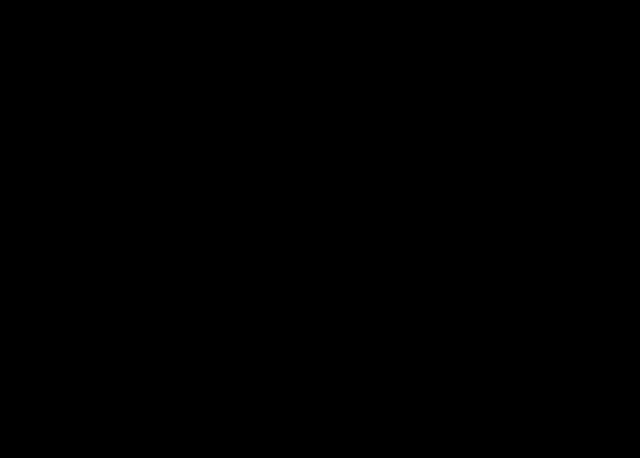
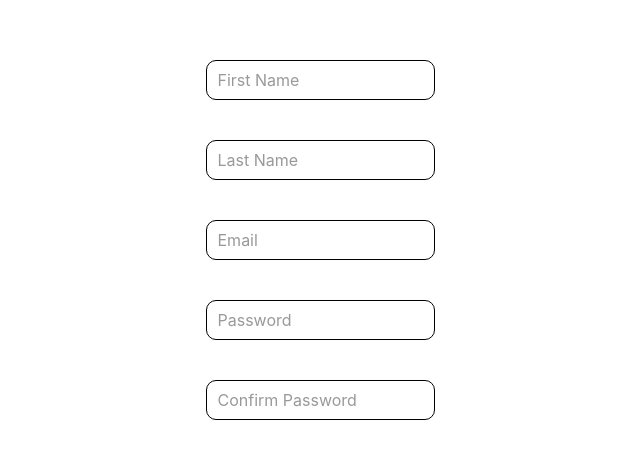
Before and after one commit to AlexanderDGeorge/ToDoodle, a React (Create React App) app in the folder web/: page / in a window 1280 px wide. Shown: the part 160-618 px from the top of the page, without its empty margins (320-960 px from the left). Built offline with nearby package versions, Linux system fonts and the light colour scheme.

Commit message:
add form fields and errors

```diff
--- a/web/package.json
+++ b/web/package.json
@@ -11,7 +11,9 @@
         "firebase": "^7.16.0",
         "react": "^16.13.1",
         "react-dom": "^16.13.1",
+        "react-icons": "^3.10.0",
         "react-scripts": "3.4.1",
+        "react-spring": "^8.0.27",
         "styled-components": "^5.1.1",
         "typescript": "^3.7.5"
     },
--- a/web/src/App.tsx
+++ b/web/src/App.tsx
@@ -1,12 +1,19 @@
 import React from "react";
 import styled from "styled-components";
+import SignUp from "./Auth/SignUp";
 
 const AppDiv = styled.div`
     height: 100%;
     width: 100%;
-    background-color: black;
+    display: flex;
+    justify-content: center;
+    align-items: center;
 `;
 
 export default function App() {
-    return <AppDiv></AppDiv>;
+    return (
+        <AppDiv>
+            <SignUp />
+        </AppDiv>
+    );
 }
--- /dev/null
+++ b/web/src/Auth/FormError.tsx
@@ -0,0 +1,72 @@
+import React, { useEffect, useState } from "react";
+import styled from "styled-components";
+import { AiOutlineExclamation } from "react-icons/ai";
+
+const FormErrorWrapper = styled.div`
+    position: absolute;
+    height: 25px;
+    width: 25px;
+    border-radius: 50%;
+    top: 5px;
+    right: 5px;
+    background-color: #cc0000;
+    display: flex;
+    justify-content: center;
+    align-items: center;
+    svg {
+        fill: white;
+        height: 20px;
+        width: auto;
+    }
+`;
+
+const ErrorModalWrapper = styled.div`
+    position: absolute;
+    top: -5px;
+    right: -5px;
+    height: 38px;
+    width: 186px;
+    border-radius: 10px;
+    border: 1px solid white;
+    background: #cc0000;
+    color: white;
+    display: flex;
+    align-items: center;
+`;
+
+export default function FormError(props: { error: string; label: string }) {
+    const { error, label } = props;
+    const [showError, setShowError] = useState(false);
+    const id = label + "error";
+
+    useEffect(() => {
+        const formError = document.getElementById(id);
+        const handleEnter = () => setShowError(true);
+        const handleLeave = () => setShowError(false);
+        formError?.addEventListener("mouseenter", handleEnter);
+        formError?.addEventListener("mouseleave", handleLeave);
+        return () => {
+            formError?.removeEventListener("mouseenter", handleEnter);
+            formError?.removeEventListener("mouseenter", handleLeave);
+        };
+    }, []);
+
+    return (
+        <FormErrorWrapper
+            id={id}
+            style={error ? { opacity: 1 } : { opacity: 0 }}
+        >
+            <AiOutlineExclamation />
+            {showError ? <ErrorModal error={error} /> : null}
+        </FormErrorWrapper>
+    );
+}
+
+function ErrorModal(props: { error: string }) {
+    const { error } = props;
+    return (
+        <ErrorModalWrapper>
+            <p style={{ paddingLeft: 10 }}>{error}</p>
+        </ErrorModalWrapper>
+    );
+}
--- /dev/null
+++ b/web/src/Auth/FormField.tsx
@@ -0,0 +1,93 @@
+import React, { useState } from "react";
+import styled from "styled-components";
+import { useSpring, animated } from "react-spring";
+import FormError from "./FormError";
+
+interface FormFieldProps {
+    label: string;
+    state: string;
+    setState: any;
+    type: string;
+    required: boolean;
+    min?: number;
+    max?: number;
+}
+
+const FormFieldWrapper = styled.div`
+    position: relative;
+    display: flex;
+    flex-direction: column;
+    align-items: flex-start;
+    margin: 40px 20px;
+    > * {
+        font-size: 16px;
+    }
+    > label {
+        position: absolute;
+        z-index: -1;
+        padding: 10px 10px 10px 12px;
+    }
+    > input {
+        outline: none;
+        border-radius: 10px;
+        padding: 10px;
+        background-color: transparent;
+        border: 1px solid black;
+        &:focus {
+            border: 1px solid #0000ee;
+        }
+    }
+`;
+
+export default function FormField(props: FormFieldProps) {
+    const { label, state, setState, type, required, min, max } = props;
+    const initialState = {
+        color: "#999",
+        transform: "translateY(0px)",
+    };
+    const [error, setError] = useState("");
+    const [spring, setSpring] = useSpring(() => initialState);
+
+    function errorCheck() {
+        if (required && !state) {
+            setError("Required");
+        } else if (min && state.length < min) {
+            setError("That's too short");
+        } else if (max && state.length > max) {
+            setError("That's too long");
+        } else {
+            setError("");
+        }
+    }
+
+    function handleFocus() {
+        setSpring({
+            color: "black",
+            transform: "translateY(-40px)",
+        });
+    }
+
+    function handleBlur() {
+        errorCheck();
+        if (state) return;
+        setSpring(initialState);
+    }
+
+    return (
+        <FormFieldWrapper>
+            <animated.label style={spring} htmlFor={label}>
+                {label}
+            </animated.label>
+            <input
+                type={type}
+                name={label}
+                value={state}
+                onChange={(e) => setState(e.target.value)}
+                onFocus={handleFocus}
+                onBlur={handleBlur}
+                style={error ? { border: "1px solid #cc0000" } : {}}
+            />
+            <FormError error={error} label={label} />
+        </FormFieldWrapper>
+    );
+}
--- /dev/null
+++ b/web/src/Auth/SignUp.tsx
@@ -0,0 +1,68 @@
+import React, { useState } from "react";
+import FormField from "./FormField";
+
+interface NewUser {
+    first: string;
+    last: string;
+    email: string;
+    password: string;
+    confirmPassword: string;
+}
+
+export default function SignUp() {
+    const [first, setFirst] = useState("");
+    const [last, setLast] = useState("");
+    const [email, setEmail] = useState("");
+    const [password, setPassword] = useState("");
+    const [confirm, setConfirm] = useState("");
+
+    return (
+        <form>
+            <FormField
+                label="First Name"
+                state={first}
+                setState={setFirst}
+                type="text"
+                required={true}
+                min={4}
+                max={16}
+            />
+            <FormField
+                label="Last Name"
+                state={last}
+                setState={setLast}
+                type="text"
+                required={true}
+                min={4}
+                max={16}
+            />
+            <FormField
+                label="Email"
+                state={email}
+                setState={setEmail}
+                type="email"
+                required={true}
+                min={4}
+                max={16}
+            />
+            <FormField
+                label="Password"
+                state={password}
+                setState={setPassword}
+                type="password"
+                required={true}
+                min={6}
+                max={16}
+            />
+            <FormField
+                label="Confirm Password"
+                state={confirm}
+                setState={setConfirm}
+                type="password"
+                required={true}
+                min={6}
+                max={16}
+            />
+        </form>
+    );
+}
```
Also changed, not shown: web/src/Auth/Form.tsx (added, +16 -0 lines), 1 other file (tests, documents, lock files or other folders).
